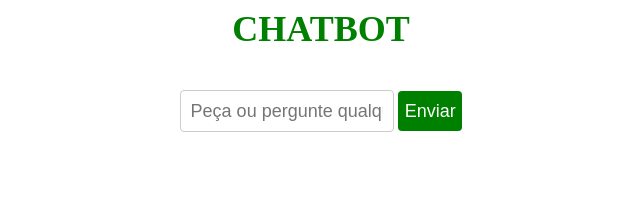
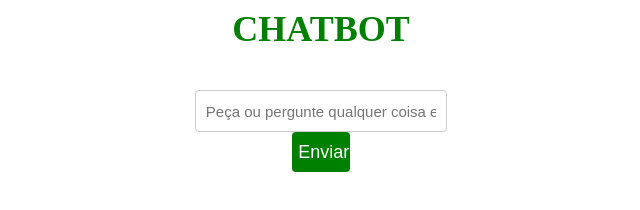
Before and after one commit to zRAMONz/ChatBot2023, a plain HTML site: page index.html in a window 1280 px wide. Shown: the whole page, without its empty margins (319-959 px from the left). Drawn offline with Linux system fonts and the light colour scheme.

Commit message:
Update index.html

```diff
--- a/index.html
+++ b/index.html
@@ -17,10 +17,10 @@
 			margin-bottom: 20px;
 		}
 		input[type="text"] {
-			width: 60%;
+			width: 80%;
 			height: 40px;
 			padding: 0 10px;
-			font-size: 18px;
+			font-size: 15px;
 			border: 1px solid #ccc;
 			border-radius: 4px;
 		}
```
